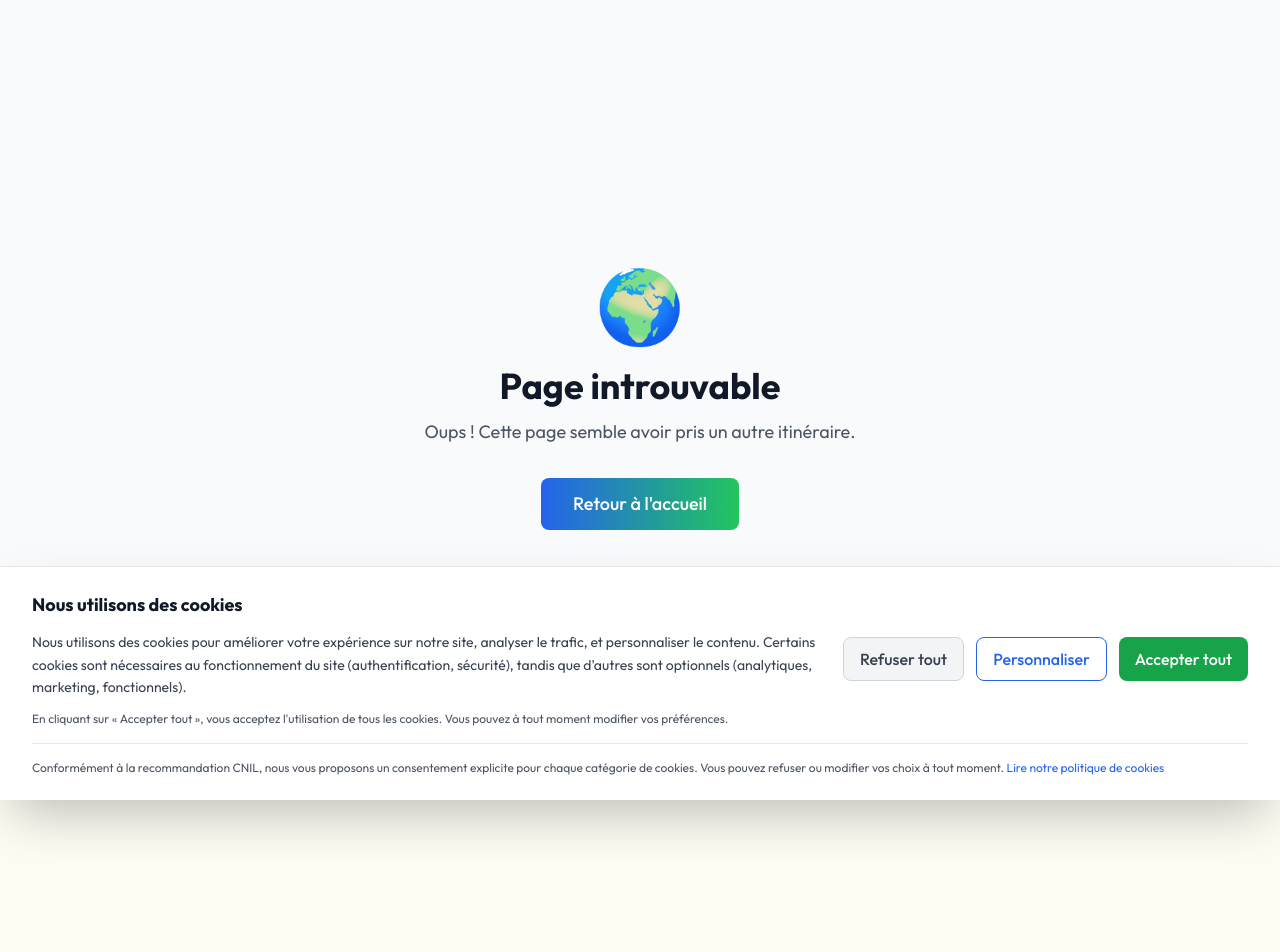
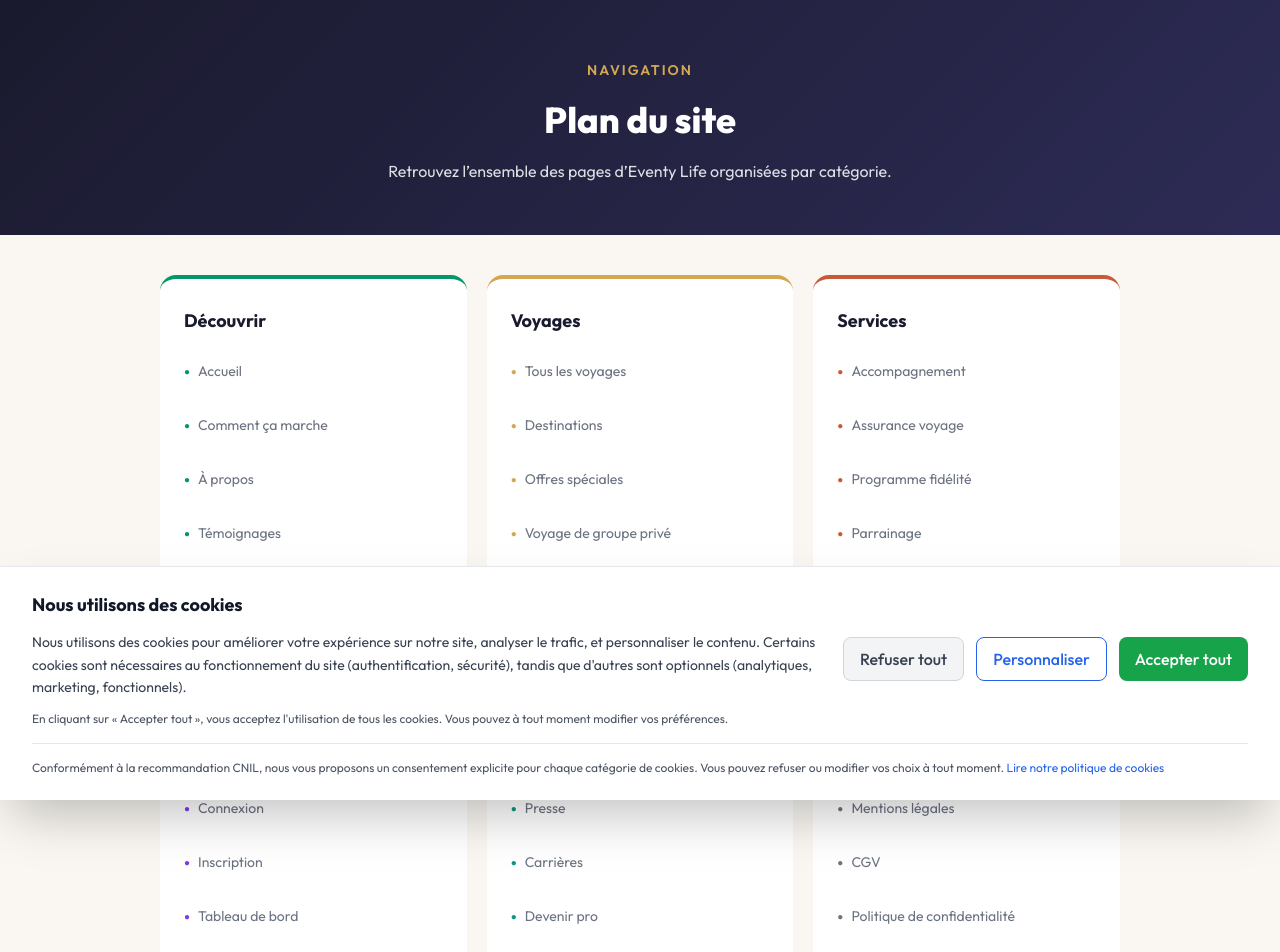
Before and after one commit to eventylife-hub/Eventylife, a Next.js app: page /plan-du-site in a window 1280 px wide. Before the commit this address had no page. Shown: the top 952 px of the page. Before the commit the page ends 800 px from the top, so only its background shows below. Built offline with nearby package versions, Linux system fonts and the light colour scheme.

Commit message:
feat: add plan-du-site page

```diff
--- /dev/null
+++ b/app/(public)/plan-du-site/page.tsx
@@ -0,0 +1,90 @@
+'use client';
+
+const sections = [
+  { titre: "D\u00e9couvrir", liens: [
+    { nom: "Accueil", url: "/" },
+    { nom: "Comment \u00e7a marche", url: "/comment-ca-marche" },
+    { nom: "\u00c0 propos", url: "/a-propos" },
+    { nom: "T\u00e9moignages", url: "/temoignages" },
+    { nom: "Blog", url: "/blog" },
+    { nom: "FAQ", url: "/faq" },
+  ], couleur: "#059669" },
+  { titre: "Voyages", liens: [
+    { nom: "Tous les voyages", url: "/voyages" },
+    { nom: "Destinations", url: "/destinations" },
+    { nom: "Offres sp\u00e9ciales", url: "/offres-speciales" },
+    { nom: "Voyage de groupe priv\u00e9", url: "/groupe-prive" },
+    { nom: "Recherche", url: "/recherche" },
+  ], couleur: "#D4A853" },
+  { titre: "Services", liens: [
+    { nom: "Accompagnement", url: "/accompagnement" },
+    { nom: "Assurance voyage", url: "/assurance-voyage" },
+    { nom: "Programme fid\u00e9lit\u00e9", url: "/programme-fidelite" },
+    { nom: "Parrainage", url: "/parrainage-public" },
+    { nom: "S\u00e9curit\u00e9", url: "/securite" },
+  ], couleur: "#C75B39" },
+  { titre: "Mon compte", liens: [
+    { nom: "Connexion", url: "/connexion" },
+    { nom: "Inscription", url: "/inscription" },
+    { nom: "Tableau de bord", url: "/tableau-de-bord" },
+    { nom: "Mes r\u00e9servations", url: "/mes-reservations" },
+    { nom: "Mes paiements", url: "/mes-paiements" },
+    { nom: "Profil", url: "/profil" },
+    { nom: "Param\u00e8tres", url: "/parametres" },
+    { nom: "Notifications", url: "/notifications" },
+    { nom: "Favoris", url: "/favoris" },
+    { nom: "Messages", url: "/messages" },
+    { nom: "Avis", url: "/avis" },
+    { nom: "Fid\u00e9lit\u00e9", url: "/fidelite" },
+  ], couleur: "#7C3AED" },
+  { titre: "Entreprise", liens: [
+    { nom: "Presse", url: "/presse" },
+    { nom: "Carri\u00e8res", url: "/carrieres" },
+    { nom: "Devenir pro", url: "/devenir-pro" },
+    { nom: "Engagement \u00e9co", url: "/engagement-eco" },
+    { nom: "Contact", url: "/contact" },
+  ], couleur: "#0D9488" },
+  { titre: "L\u00e9gal", liens: [
+    { nom: "Mentions l\u00e9gales", url: "/mentions-legales" },
+    { nom: "CGV", url: "/cgv" },
+    { nom: "Politique de confidentialit\u00e9", url: "/politique-confidentialite" },
+    { nom: "Cookies", url: "/cookies" },
+    { nom: "Accessibilit\u00e9", url: "/accessibilite" },
+  ], couleur: "#6B7280" },
+];
+
+export default function PlanDuSitePage() {
+  return (
+    <div style={{ minHeight: '100vh', background: '#FAF7F2' }}>
+      <div style={{ background: 'linear-gradient(135deg, #1A1A2E 0%, #2D2B55 100%)', padding: '60px 20px 50px', textAlign: 'center' }}>
+        <div style={{ maxWidth: 800, margin: '0 auto' }}>
+          <div style={{ color: '#D4A853', fontSize: 14, fontWeight: 600, letterSpacing: 2, textTransform: 'uppercase', marginBottom: 12 }}>{"Navigation"}</div>
+          <h1 style={{ color: '#FFFFFF', fontSize: 36, fontWeight: 800, marginTop: 0, marginBottom: 12 }}>
+            {"Plan du site"}
+          </h1>
+          <p style={{ color: 'rgba(255,255,255,0.85)', fontSize: 16, lineHeight: 1.6 }}>
+            {"Retrouvez l\u2019ensemble des pages d\u2019Eventy Life organis\u00e9es par cat\u00e9gorie."}
+          </p>
+        </div>
+      </div>
+
+      <div style={{ maxWidth: 1000, margin: '0 auto', padding: '40px 20px 60px' }}>
+        <div style={{ display: 'grid', gridTemplateColumns: 'repeat(auto-fit, minmax(280px, 1fr))', gap: 20 }}>
+          {sections.map(s => (
+            <div key={s.titre} style={{ background: '#FFFFFF', borderRadius: 16, padding: '28px 24px', borderTop: `4px solid ${s.couleur}` }}>
+              <h2 style={{ color: '#1A1A2E', fontSize: 18, fontWeight: 700, marginTop: 0, marginBottom: 16 }}>{s.titre}</h2>
+              <div style={{ display: 'flex', flexDirection: 'column', gap: 10 }}>
+                {s.liens.map(l => (
+                  <a key={l.nom} href={l.url} style={{ color: '#6B7280', fontSize: 14, textDecoration: 'none', display: 'flex', alignItems: 'center', gap: 8 }}>
+                    <span style={{ color: s.couleur, fontSize: 10 }}>{"\u25CF"}</span>
+                    {l.nom}
+                  </a>
+                ))}
+              </div>
+            </div>
+          ))}
+        </div>
+      </div>
+    </div>
+  );
+}
```
